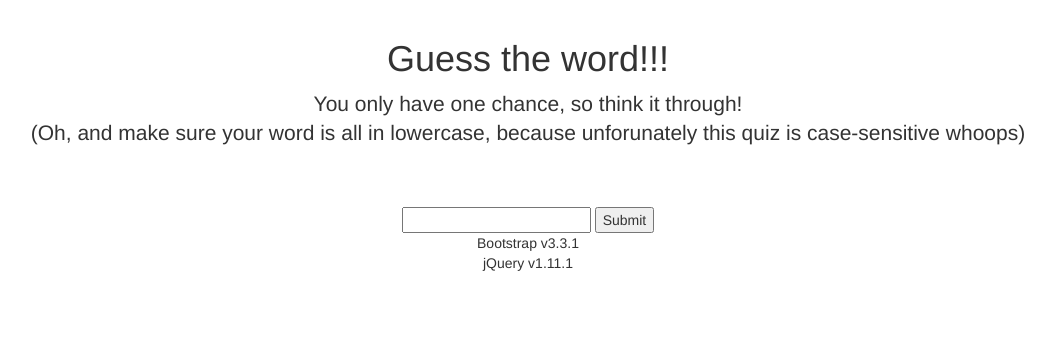
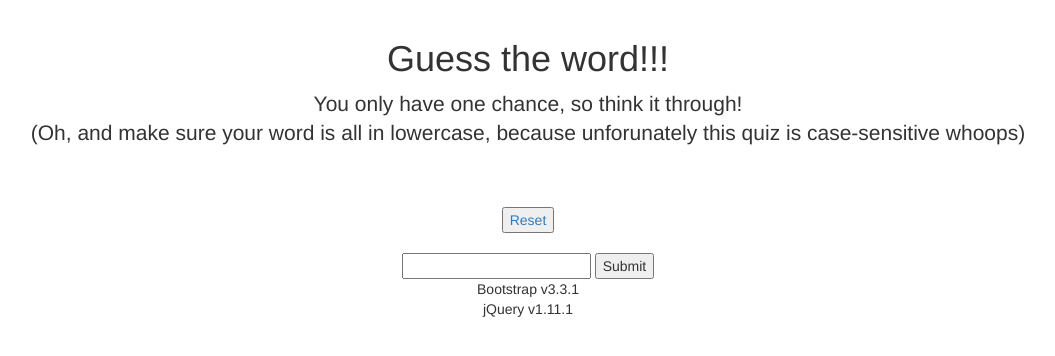
Before and after one commit to Masa13/api_project, a Flask app: template templates/quiz.html in a window 1280 px wide. Shown: the part 51-407 px from the top of the page, without its empty margins (112-1167 px from the left). Run offline with Flask 2, Linux system fonts and the light colour scheme; the template is opened without the code that fills it, so the values that code supplies are empty; parts of the project's set-up code (start-up, migrations or seed data) failed here and were passed over.

Commit message:
Update quiz.html

```diff
--- a/templates/quiz.html
+++ b/templates/quiz.html
@@ -10,6 +10,8 @@
 	<h1>Guess the word!!!</h1>
 	<p class="lead">You only have one chance, so think it through! <br>
 	(Oh, and make sure your word is all in lowercase, because unforunately this quiz is case-sensitive whoops)</p>
+	<br><br>
+	<button><a href="/reset">Reset</a></button>
 	<br><br>
 	<form method="POST">
   	<input type="text" name="guess"></td>
```
